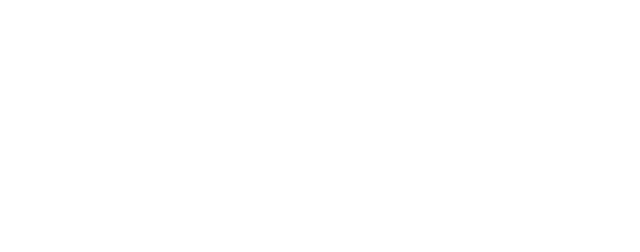
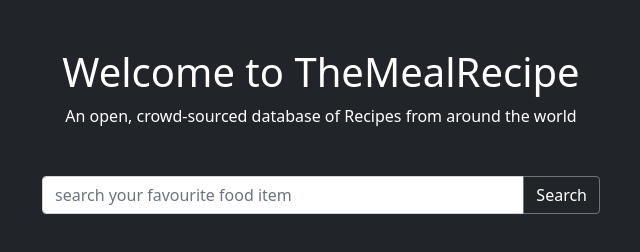
Before and after one commit to alaminchaiyal/meal-db-Api, a plain HTML site: page index.html in a window 1280 px wide. Shown: the whole page, without its empty margins (319-959 px from the left). Drawn offline with nearby package versions, Linux system fonts and the light colour scheme.

Commit message:
html and bootstrap class added

```diff
--- a/index.html
+++ b/index.html
@@ -5,11 +5,27 @@
 	<meta charset="UTF-8">
 	<meta http-equiv="X-UA-Compatible" content="IE=edge">
 	<meta name="viewport" content="width=device-width, initial-scale=1.0">
+	<!-- bootstrap -->
+	<link href="https://cdn.jsdelivr.net/npm/bootstrap@5.1.3/dist/css/bootstrap.min.css" rel="stylesheet"
+		integrity="sha384-1BmE4kWBq78iYhFldvKuhfTAU6auU8tT94WrHftjDbrCEXSU1oBoqyl2QvZ6jIW3" crossorigin="anonymous">
 	<title>Search Your Favourite Food Items</title>
 </head>
 
-<body>
-
+<body class="bg-dark">
+	<div class="container">
+		<h1 class="text-center text-white mt-5">Welcome to TheMealRecipe</h1>
+		<p class="text-center text-white">An open, crowd-sourced database of Recipes from around the world</p>
+		<div class="input-group mb-3 mx-auto w-50 mt-5">
+			<input type=" text" id="search-field" class="form-control" aria-label="Text input with dropdown button"
+				placeholder="search your favourite food item">
+			<button id="search-btn" class="btn btn-outline-secondary text-white" type="button" data-bs-toggle="dropdown"
+				aria-expanded="false">Search</button>
+		</div>
+	</div>
+	<!-- bootstrap -->
+	<script src="https://cdn.jsdelivr.net/npm/bootstrap@5.1.3/dist/js/bootstrap.bundle.min.js"
+		integrity="sha384-ka7Sk0Gln4gmtz2MlQnikT1wXgYsOg+OMhuP+IlRH9sENBO0LRn5q+8nbTov4+1p"
+		crossorigin="anonymous"></script>
 	<script src="js/script.js"></script>
 </body>
 
```
